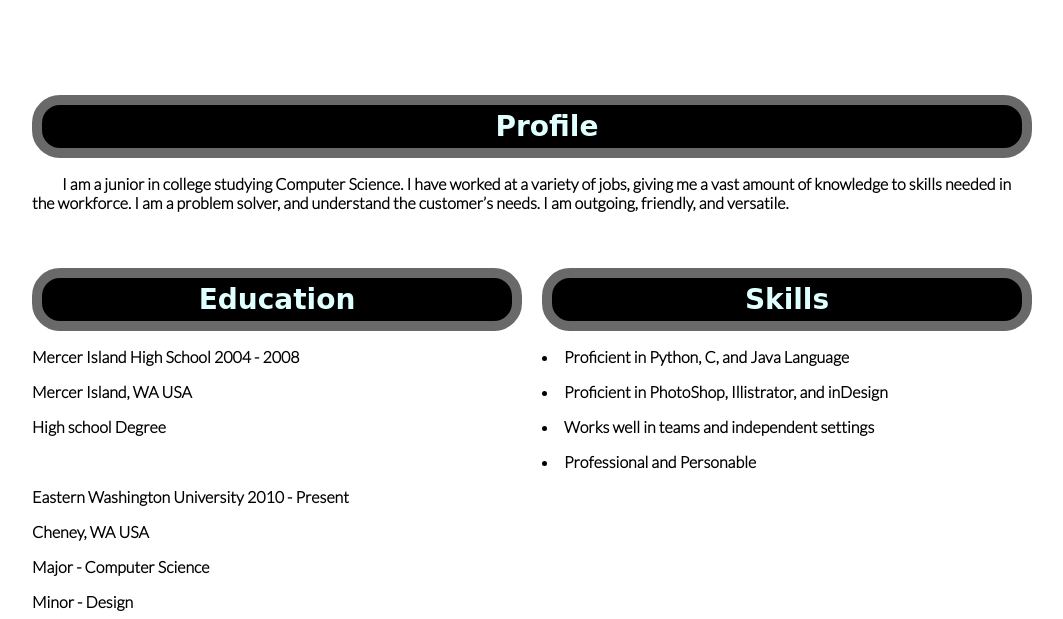
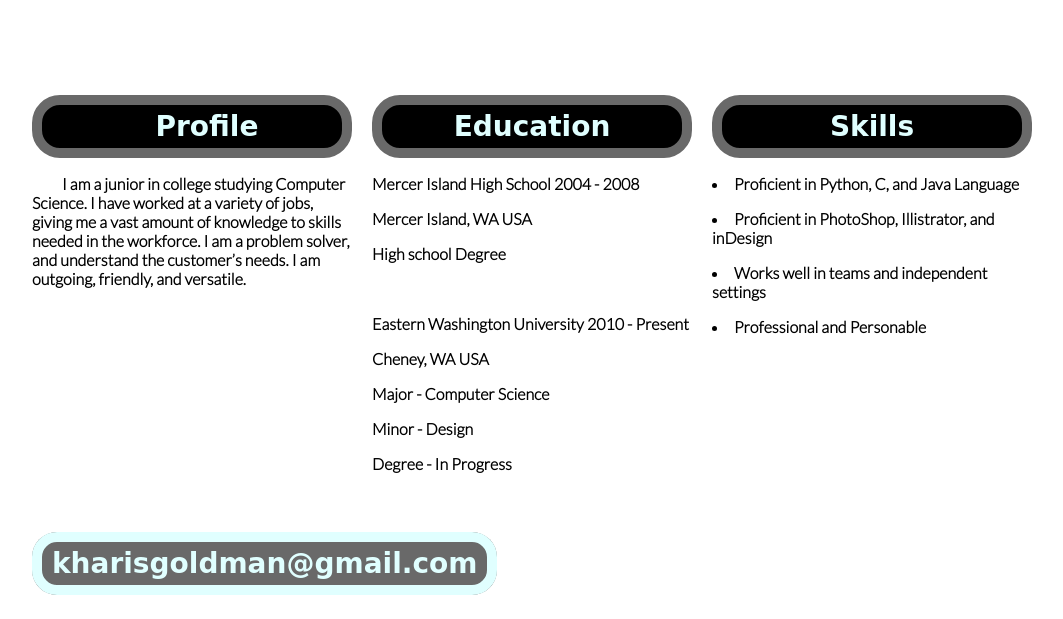
Before and after one commit to kharisgoldman/p2-resume1, a plain HTML site: page index.html in a window 1280 px wide. Shown: the part 181-800 px from the top of the page, without its empty margins (108-1171 px from the left). Drawn offline with Linux system fonts and the light colour scheme; a web font is replaced by a local one.

Commit message:
submission version 3
*layout

```diff
--- a/index.html
+++ b/index.html
@@ -27,14 +27,14 @@
 
 
 		<br></br>
-
-		<div id="profile" class="grid_12 omega">
+		<article class="grid_12">
+		<section id="profile" class="grid_4 alpha">
 		<h4> Profile </h4>
 		<p>I am a junior in college studying Computer Science. I have worked at a variety of jobs, giving me a vast amount of knowledge to skills needed in the workforce. I am a problem solver, and understand the customer’s needs. I am outgoing, friendly, and versatile.</p>
 
-		</div>
-		<article class="grid_12">
-		<section class="grid_6 alpha">
+		</section>
+
+		<section class="grid_4">
 
 				<h4> Education </h4>
 				<p>Mercer Island High School 2004 - 2008</p>
@@ -52,7 +52,7 @@
 
 
 
-			<section class="grid_6 omega">
+			<section class="grid_4 omega">
 				<h4> Skills </h4>
 
 
```
